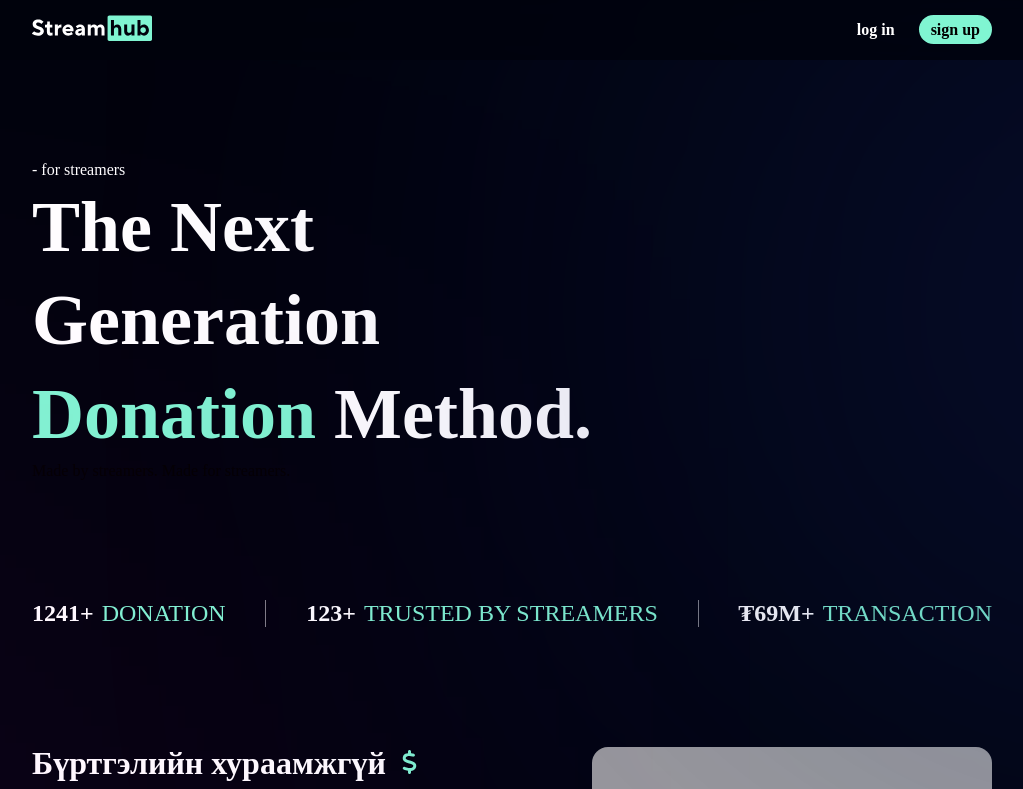
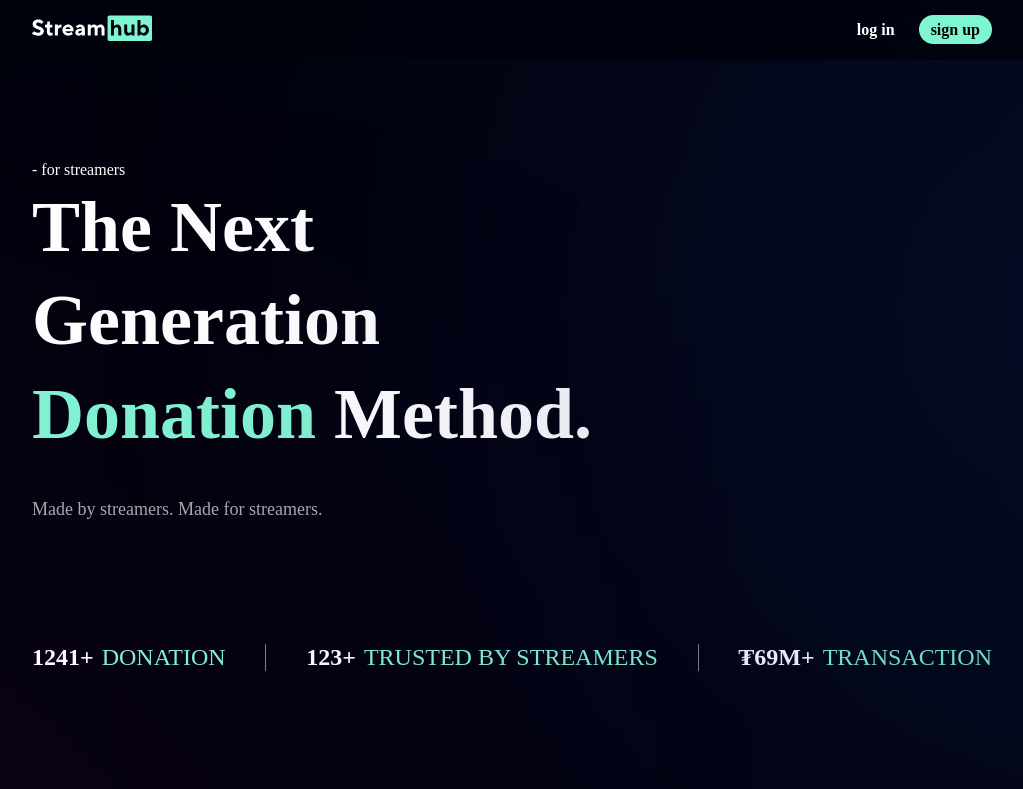
Before and after one commit to eao2/streamhub, a Next.js app: page / in a window 1280 px wide. Shown: the top 789 px of the page, without its empty margins (128-1151 px from the left). Built offline with nearby package versions, Linux system fonts and the light colour scheme; grey boxes are pictures that could not be loaded; a web font is replaced by a local one.

Commit message:
Add files via upload

```diff
--- a/pages/index.tsx
+++ b/pages/index.tsx
@@ -19,7 +19,7 @@ function Landing() {
         <div className={style.c1} />
           <p className={style.p_1}>- for streamers</p>
           <h1 className={style.H}>The Next<br /> Generation<br /> <a>Donation</a> Method.</h1>
-          <p className={style.descriptionv}>Made by streamers. Made for streamers.</p>
+          <p className={style.description}>Made by streamers. Made for streamers.</p>
         </div>
       </div>
       <div className={style.indi}>
--- a/styles/Footer.module.scss
+++ b/styles/Footer.module.scss
@@ -8,7 +8,7 @@ $color-secondary70:rgba(255, 255, 255, 0.7);
     bottom: 0;
     width: 100%;
     height: auto;
-    background: rgba(0, 3, 13, 0.8);
+    background-color: #00030d;
     .con{
         max-width: 1024px;
         padding: 0 2rem;
--- a/styles/Landing.module.scss
+++ b/styles/Landing.module.scss
@@ -47,7 +47,7 @@ $color-secondary70:rgba(255, 255, 255, 0.7);
             font-weight: 400;
             font-size: 18px;
             line-height: 170%;
-            color: rgba(255, 255, 255, 0.7);
+            color: #aaaaaa;
         }
     }
 }
```
